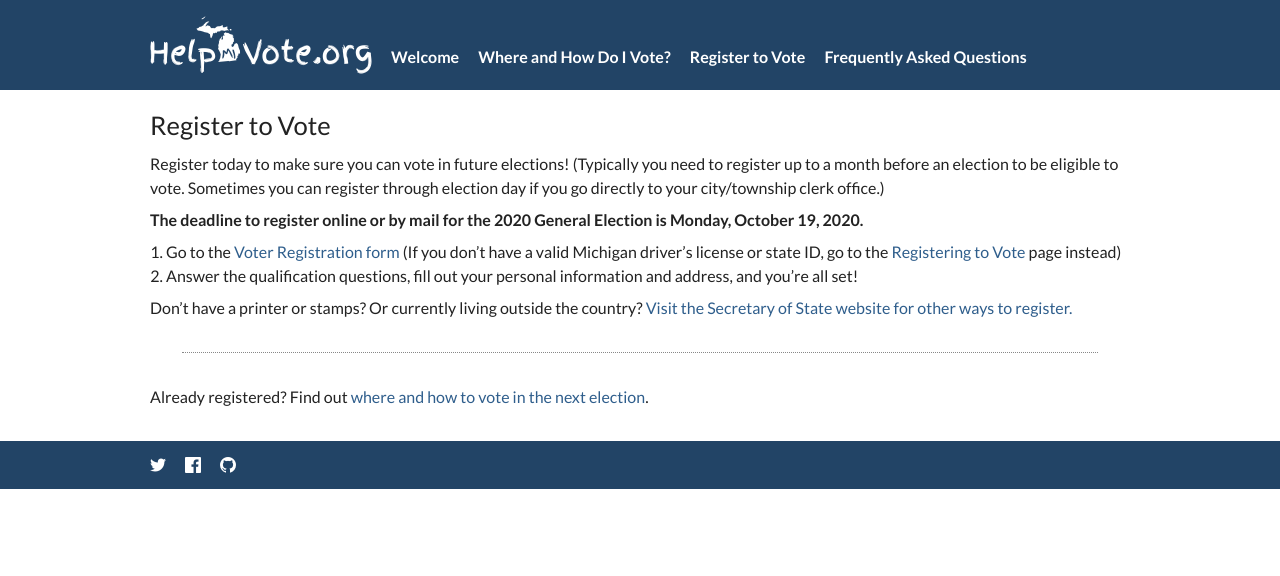
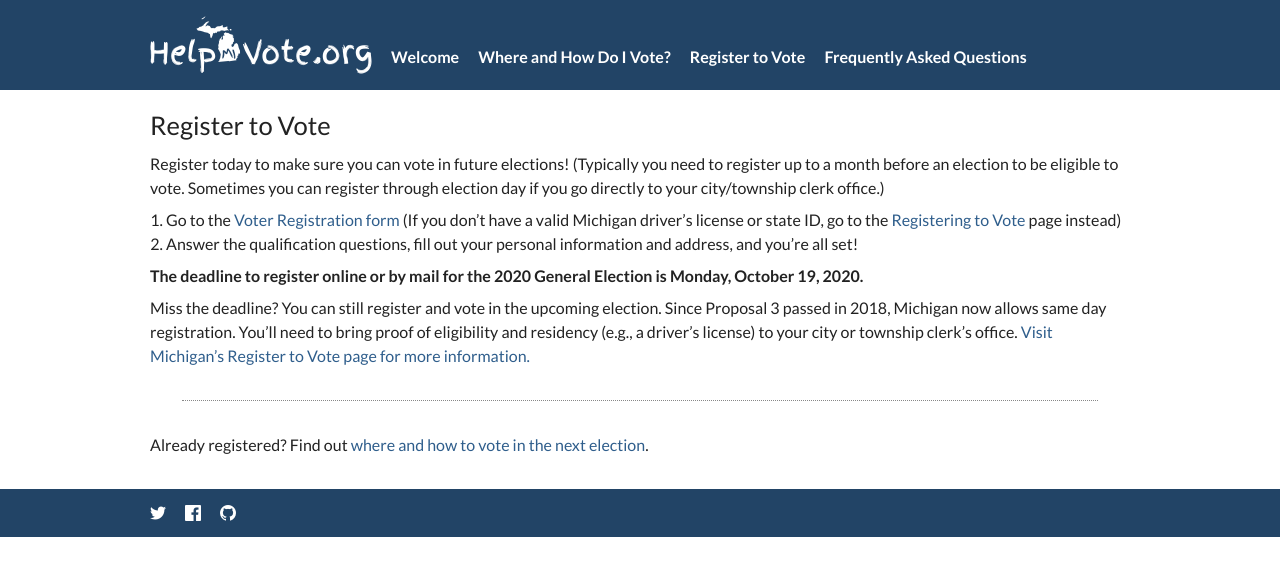
Before and after one commit to GuideMyVote/helpmivote.org, a Jekyll site: the page built from register-to-vote.md, in a window 1280 px wide. Shown: the top 576 px of the page. Built offline with Jekyll 4.4.1, drawn with Linux system fonts in a browser that asks for light colours.

Commit message:
Remove old note about printer (can vote online now) and add note about same day voting

```diff
--- a/register-to-vote.md
+++ b/register-to-vote.md
@@ -8,12 +8,12 @@ description: Instructions for registering to vote in the upcoming Michigan elect
 
 Register today to make sure you can vote in future elections! (Typically you need to register up to a month before an election to be eligible to vote. Sometimes you can register through election day if you go directly to your city/township clerk office.)
 
-**The deadline to register online or by mail for the 2020 General Election is Monday, October 19, 2020.**
-
 1. Go to the [Voter Registration form](https://mvic.sos.state.mi.us/RegisterVoter) (If you don't have a valid Michigan driver's license or state ID, go to the [Registering to Vote](http://www.michigan.gov/sos/0,1607,7-127-1633_8716_8726_47669-175878--,00.html) page instead)
 2. Answer the qualification questions, fill out your personal information and address, and you're all set!
 
-Don't have a printer or stamps? Or currently living outside the country? [Visit the Secretary of State website for other ways to register.](http://www.michigan.gov/sos/0,1607,7-127-1633_8716_8726_47669-175879--,00.html)
+**The deadline to register online or by mail for the 2020 General Election is Monday, October 19, 2020.**
+
+Miss the deadline? You can still register and vote in the upcoming election. Since Proposal 3 passed in 2018, Michigan now allows same day registration. You'll need to bring proof of eligibility and residency (e.g., a driver's license) to your city or township clerk's office. [Visit Michigan's Register to Vote page for more information.](https://mvic.sos.state.mi.us/Home/RegisterToVote/#how)
 
 ---
 
```
